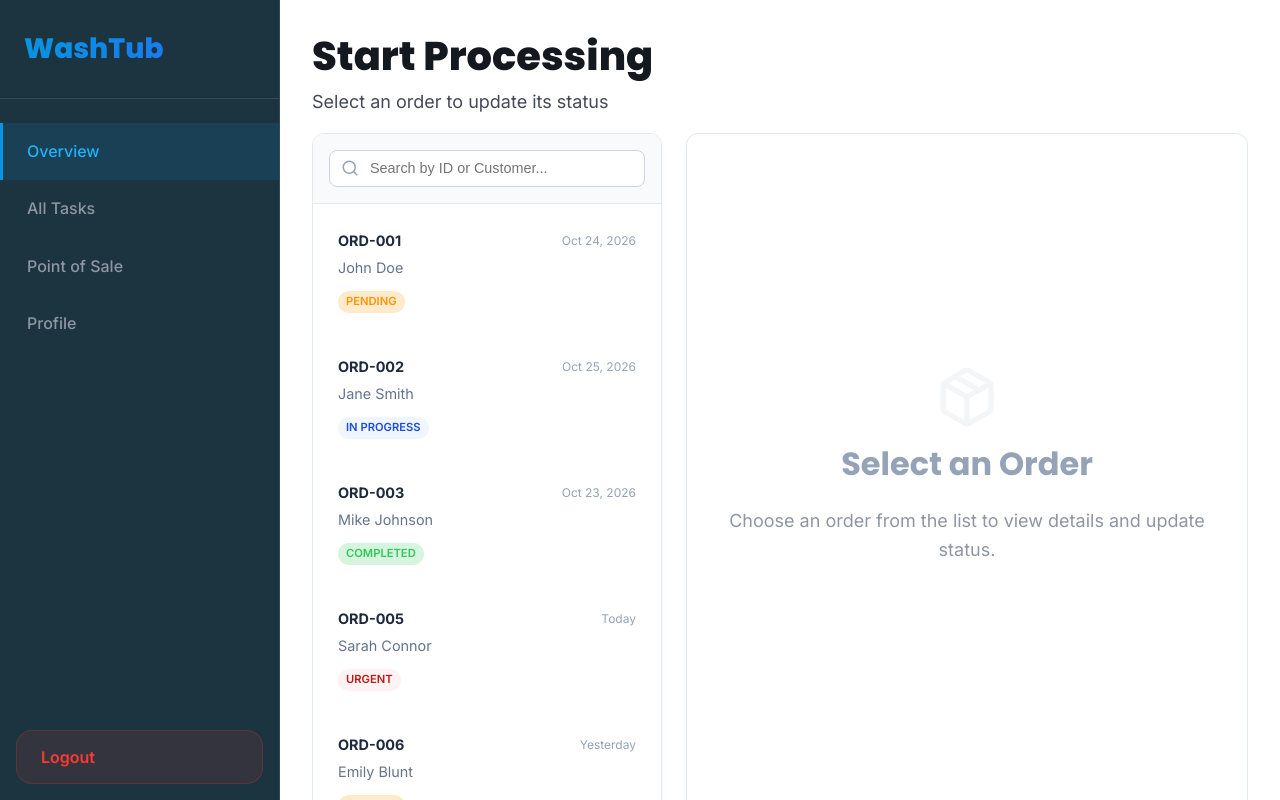
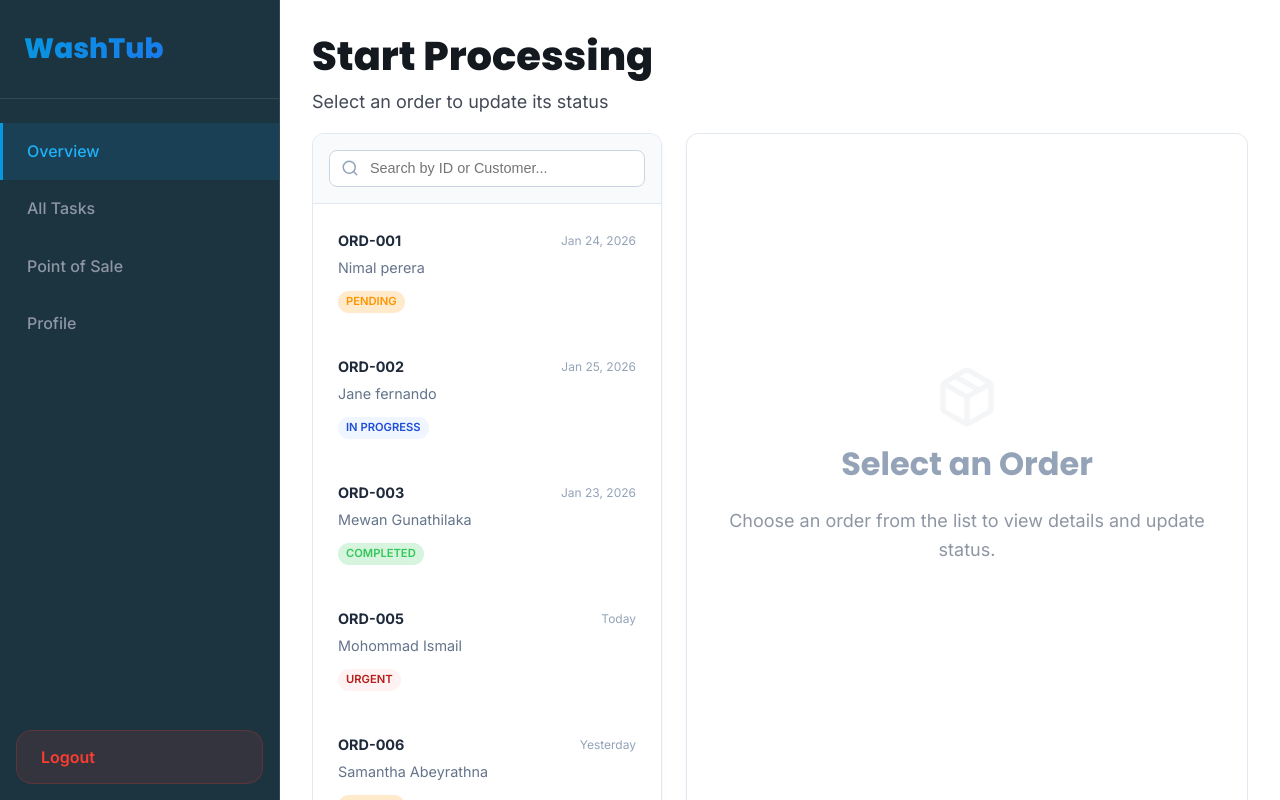
Before and after one commit to KavishaPerera/Wash-TUB, a React app in the folder frontend/: page /staff/update-order in a window 1280 px wide. Built offline with nearby package versions, Linux system fonts and the light colour scheme; the HTML template or start-up script is replaced by a standard one.

Commit message:
staff order update changes

```diff
--- a/frontend/src/pages/StaffUpdateOrder.css
+++ b/frontend/src/pages/StaffUpdateOrder.css
@@ -116,7 +116,7 @@
     background: white;
     border-radius: 12px;
     border: 1px solid #e2e8f0;
-    padding: 2rem;
+    padding: 1.5rem;
     overflow-y: auto;
     box-shadow: 0 4px 6px -1px rgba(0, 0, 0, 0.05);
     display: flex;
@@ -138,54 +138,55 @@
     justify-content: space-between;
     align-items: flex-start;
     border-bottom: 1px solid #f1f5f9;
-    padding-bottom: 1.5rem;
-    margin-bottom: 2rem;
+    padding-bottom: 1rem;
+    margin-bottom: 1.5rem;
 }
 
 .detail-title h2 {
-    font-size: 1.8rem;
+    font-size: 1.5rem;
     color: #1e293b;
-    margin: 0 0 0.5rem 0;
+    margin: 0 0 0.25rem 0;
 }
 
 .customer-info {
-    font-size: 1.1rem;
+    font-size: 0.95rem;
     color: #64748b;
     display: flex;
     align-items: center;
-    gap: 0.5rem;
+    gap: 0.4rem;
 }
 
 .large-status-badge {
-    padding: 0.5rem 1rem;
-    border-radius: 8px;
+    padding: 0.35rem 0.75rem;
+    border-radius: 6px;
     font-weight: 600;
-    font-size: 1rem;
+    font-size: 0.85rem;
     letter-spacing: 0.025em;
 }
 
 .info-grid {
     display: grid;
     grid-template-columns: repeat(2, 1fr);
-    gap: 2rem;
-    margin-bottom: 3rem;
+    gap: 1.25rem;
+    margin-bottom: 2rem;
     background: #f8fafc;
-    padding: 1.5rem;
-    border-radius: 12px;
+    /* Light gray background */
+    padding: 1.25rem;
+    border-radius: 8px;
 }
 
 .info-item label {
     display: block;
-    font-size: 0.85rem;
+    font-size: 0.75rem;
     color: #64748b;
-    margin-bottom: 0.5rem;
+    margin-bottom: 0.25rem;
     text-transform: uppercase;
     letter-spacing: 0.05em;
     font-weight: 600;
 }
 
 .info-item p {
-    font-size: 1.1rem;
+    font-size: 1rem;
     font-weight: 500;
     color: #0f172a;
     margin: 0;
--- a/frontend/src/pages/StaffUpdateOrder.jsx
+++ b/frontend/src/pages/StaffUpdateOrder.jsx
@@ -10,11 +10,11 @@ const StaffUpdateOrder = () => {
 
     // Mock Data
     const mockOrders = [
-        { id: 'ORD-001', customer: 'John Doe', service: 'Wash & Fold', status: 'Pending', items: '5kg Mixed', date: 'Oct 24, 2026', total: 'LKR 1,500' },
-        { id: 'ORD-002', customer: 'Jane Smith', service: 'Dry Cleaning', status: 'In Progress', items: '2 Suits', date: 'Oct 25, 2026', total: 'LKR 2,200' },
-        { id: 'ORD-003', customer: 'Mike Johnson', service: 'Ironing', status: 'Completed', items: '10 Shirts', date: 'Oct 23, 2026', total: 'LKR 800' },
-        { id: 'ORD-005', customer: 'Sarah Connor', service: 'Premium Care', status: 'Urgent', items: 'Silk Dress', date: 'Today', total: 'LKR 3,500' },
-        { id: 'ORD-006', customer: 'Emily Blunt', service: 'Curtain Cleaning', status: 'Pending', items: 'Living Room Set', date: 'Yesterday', total: 'LKR 5,000' },
+        { id: 'ORD-001', customer: 'Nimal perera', service: 'Wash & Fold', status: 'Pending', items: 'Curtain', date: 'Jan 24, 2026', total: 'LKR 1,500' },
+        { id: 'ORD-002', customer: 'Jane fernando', service: 'Dry Cleaning', status: 'In Progress', items: '2 Suits', date: 'Jan 25, 2026', total: 'LKR 1,200' },
+        { id: 'ORD-003', customer: 'Mewan Gunathilaka', service: 'Ironing', status: 'Completed', items: '10 Shirts', date: 'Jan 23, 2026', total: 'LKR 2,800' },
+        { id: 'ORD-005', customer: 'Mohommad Ismail', service: 'Premium Care', status: 'Urgent', items: 'Silk Dress', date: 'Today', total: 'LKR 350' },
+        { id: 'ORD-006', customer: 'Samantha Abeyrathna', service: 'Curtain Cleaning', status: 'Pending', items: 'Living Room Set', date: 'Yesterday', total: 'LKR 500' },
     ];
 
     const [orders, setOrders] = useState(mockOrders);
```
